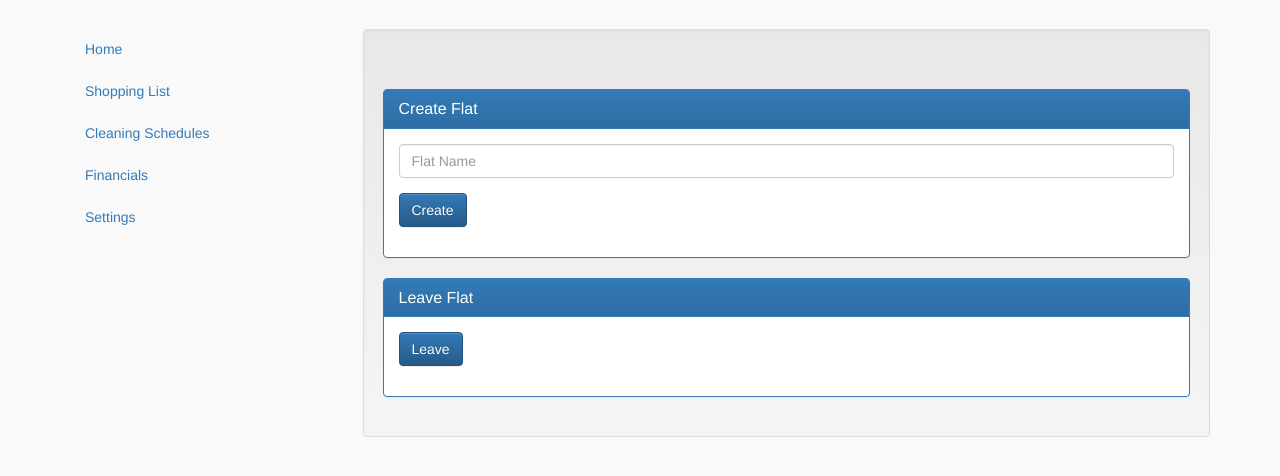
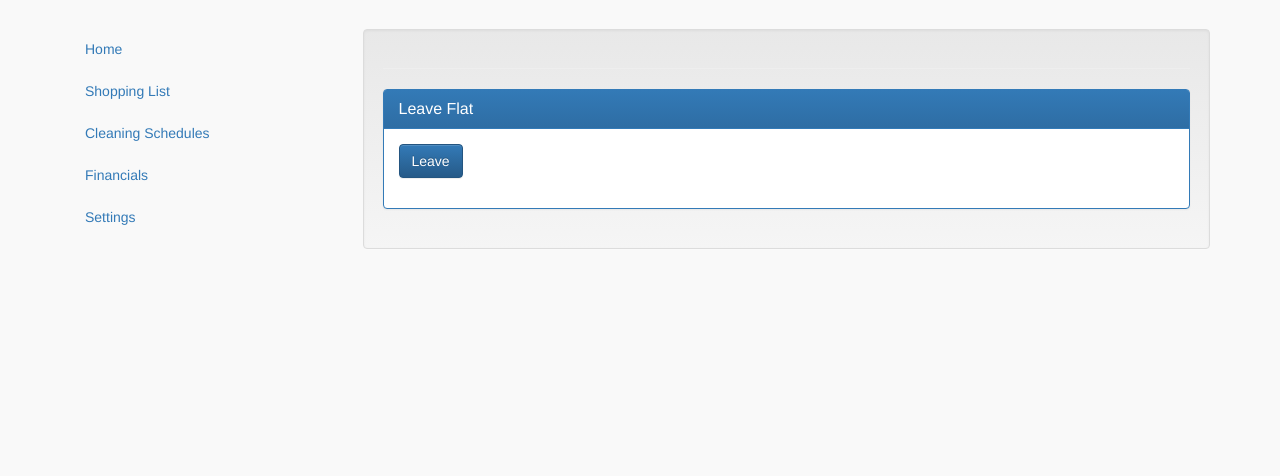
Before and after one commit to nicoflorin/flatanize, a PHP site: template app/views/app/settings.php in a window 1280 px wide. Shown: the part 51-527 px from the top of the page. Run offline with PHP 8.4, Linux system fonts and the light colour scheme; the template is opened without the code that fills it, so the values that code supplies are empty; some libraries are stand-ins or nearby versions.

Commit message:
divs gehidden wenn nicht gebrauch

```diff
--- a/app/views/app/settings.php
+++ b/app/views/app/settings.php
@@ -8,7 +8,7 @@
             <div class="page-header">
                 <h1><?= $this->data['title'] ?></h1>
             </div>
-            <div class="panel panel-primary">
+            <div class="panel panel-primary" <?php echo (Session::getFlatId()) ? 'style="display:none;"' : '' ?>>
                 <div class="panel-heading">
                     <h3 class="panel-title">Create Flat</h3>
                 </div>
@@ -31,7 +31,7 @@
                 </div><!-- end panel-body -->
             </div><!-- end createFlat -->
 
-            <div class="panel panel-primary">
+            <div class="panel panel-primary" <?php echo (!Session::getFlatId()) ? 'style="display:none;"' : '' ?>>
                 <div class="panel-heading">
                     <h3 class="panel-title">Leave Flat</h3>
                 </div>
```
